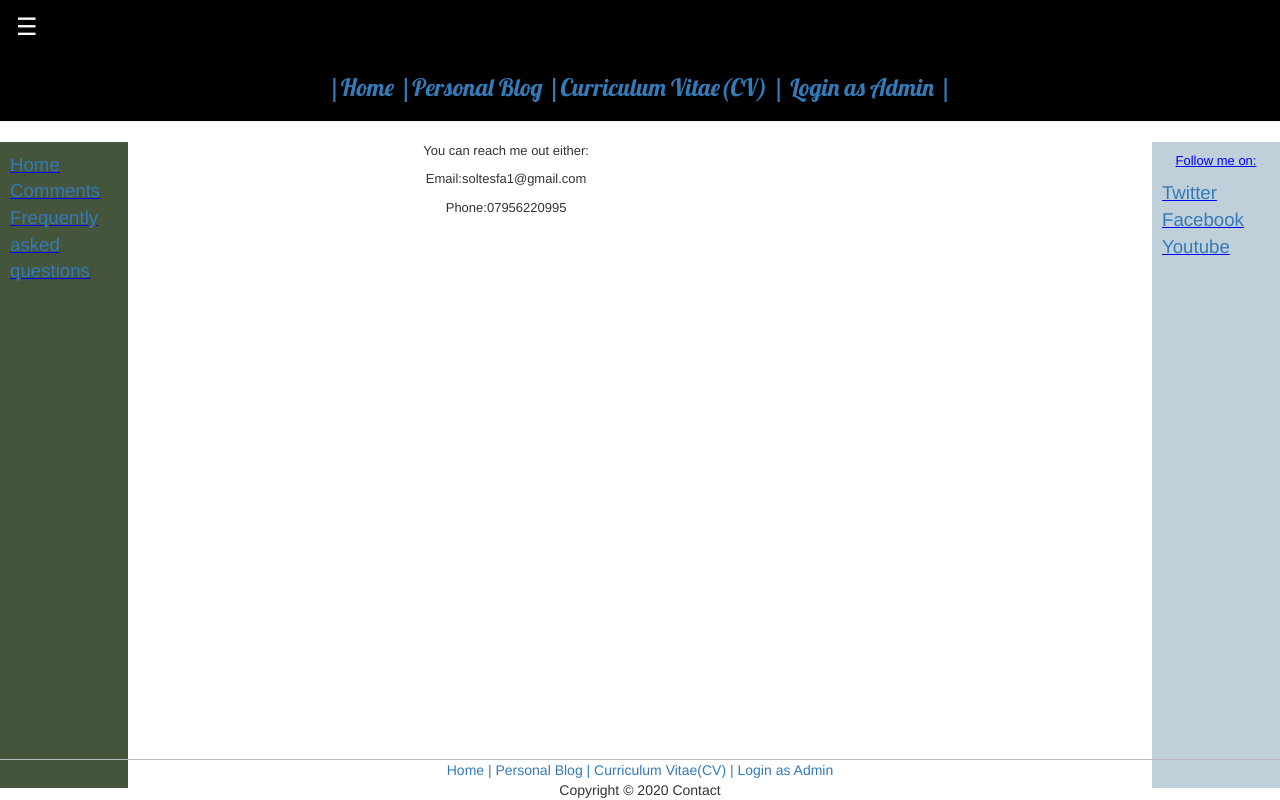
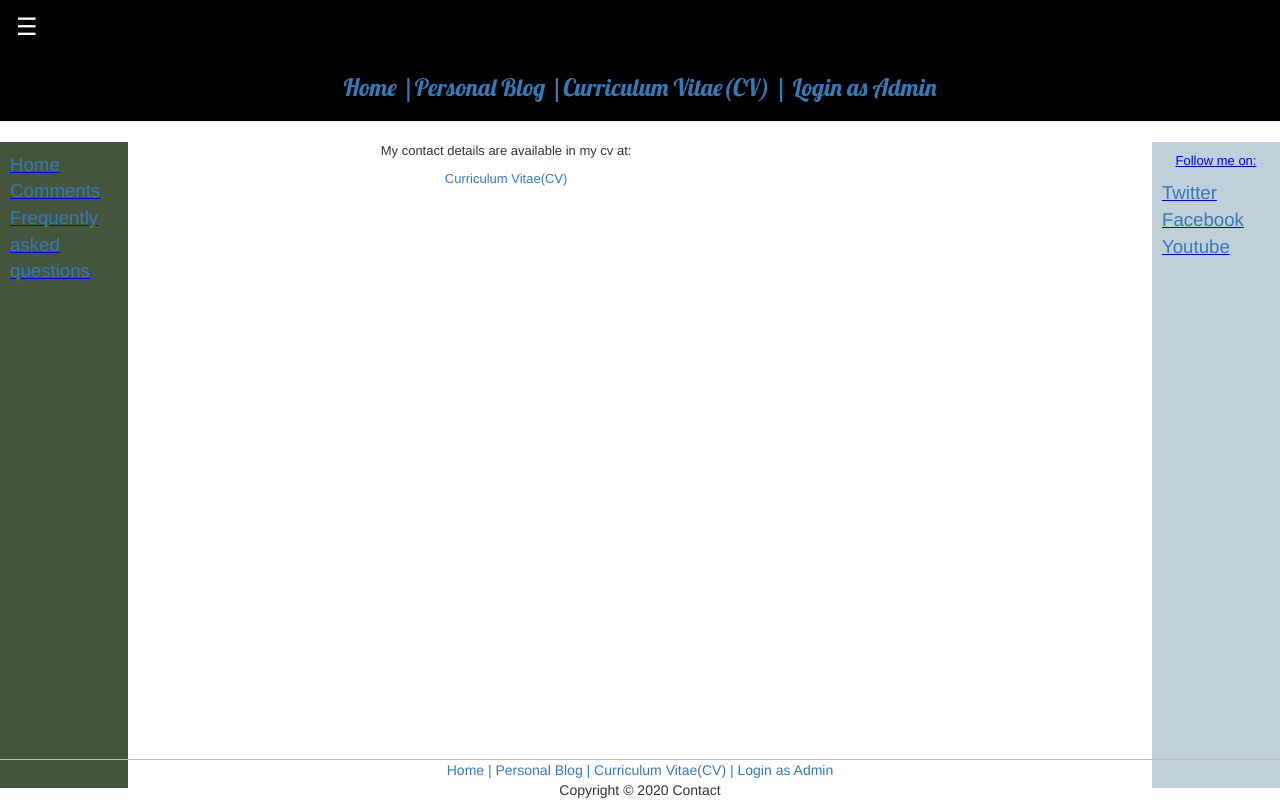
Before and after one commit to Txy822/Mysite, a Django app: page /contact/ in a window 1280 px wide. Run offline with Django 3.2, Linux system fonts and the light colour scheme; some libraries are stand-ins or nearby versions.

Commit message:
refactoring apps

```diff
--- a/blog/templates/blog/base.html
+++ b/blog/templates/blog/base.html
@@ -18,10 +18,10 @@
           <hr>
           <h1><a href="/" target="_blank">Personal Blogs</a></h1>
             <h3>
-              <a href="/"> |Home</a>
+              <a href="/"> Home</a>
               <a class="highlighted" href="/blog/" > |Personal Blog </a>
               <a href="/cv/" >|Curriculum Vitae(CV) | </a>
-              <a href="/admin/"  >Login as Admin | </a>
+              <a href="/admin/"  >Login as Admin  </a>
            </h3>
            <hr>
         </div>
--- a/home/templates/home/base.html
+++ b/home/templates/home/base.html
@@ -30,10 +30,10 @@
          <button id="openNav" class="menu-button menu-teal menu-xlarge" onclick="menu_open()">&#9776;</button>
          <div class="menu-container">
              <h3>
-               <a  href="/"> |Home</a>
+               <a  href="/"> Home</a>
                <a  href="/blog/"  > |Personal Blog </a>
                <a href="/cv/" >|Curriculum Vitae(CV) | </a>
-               <a href="/admin/"  >Login as Admin | </a>
+               <a href="/admin/"  >Login as Admin  </a>
              </h3>
            <hr>
          </div>
--- a/home/templates/home/contact.html
+++ b/home/templates/home/contact.html
@@ -2,14 +2,12 @@
 
 {% block content %}
 <p>
- You can reach me out either:
+ My contact details are available in my cv at:
  </p>
  <p>
-   Email:soltesfa1@gmail.com
+  <a href="/cv/">Curriculum Vitae(CV) </a>
  </p>
- <p>
-   Phone:07956220995
- </p>
+
 
   <div class="footer">
   <div class="">
```
